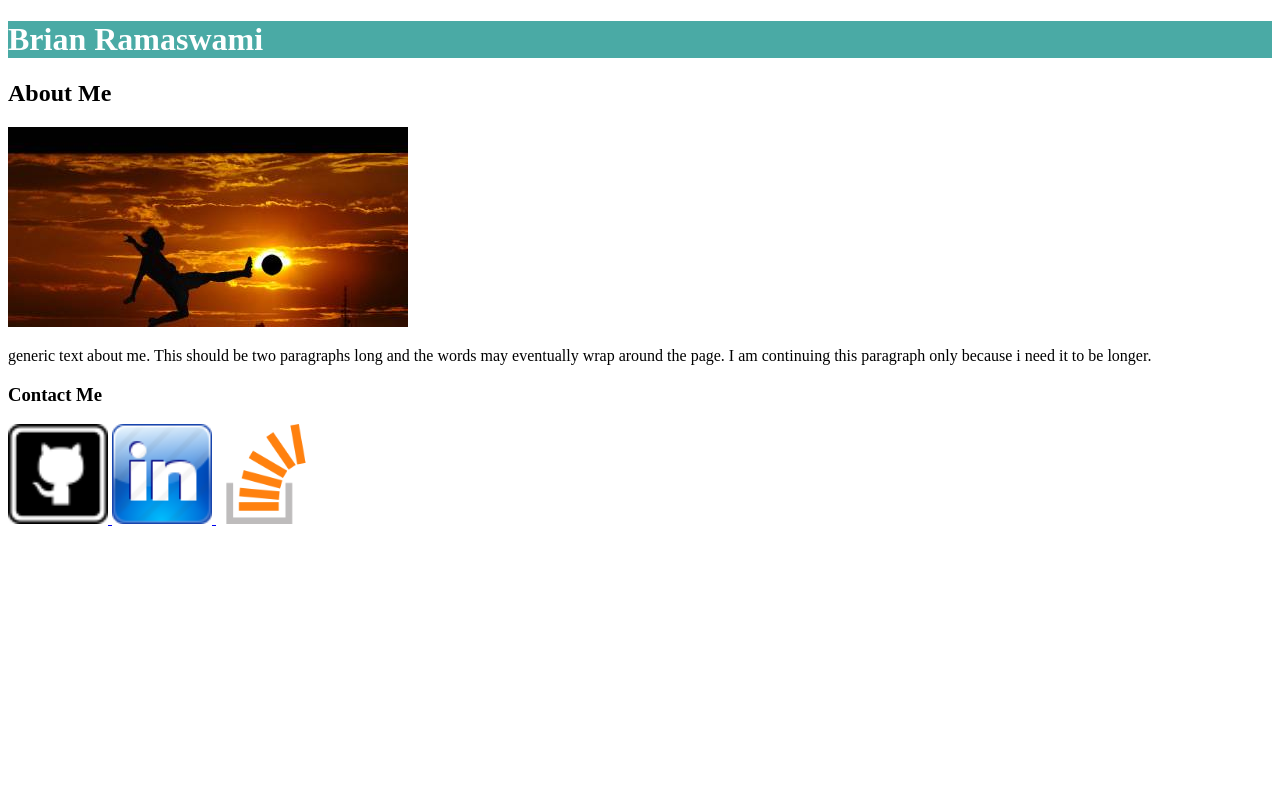
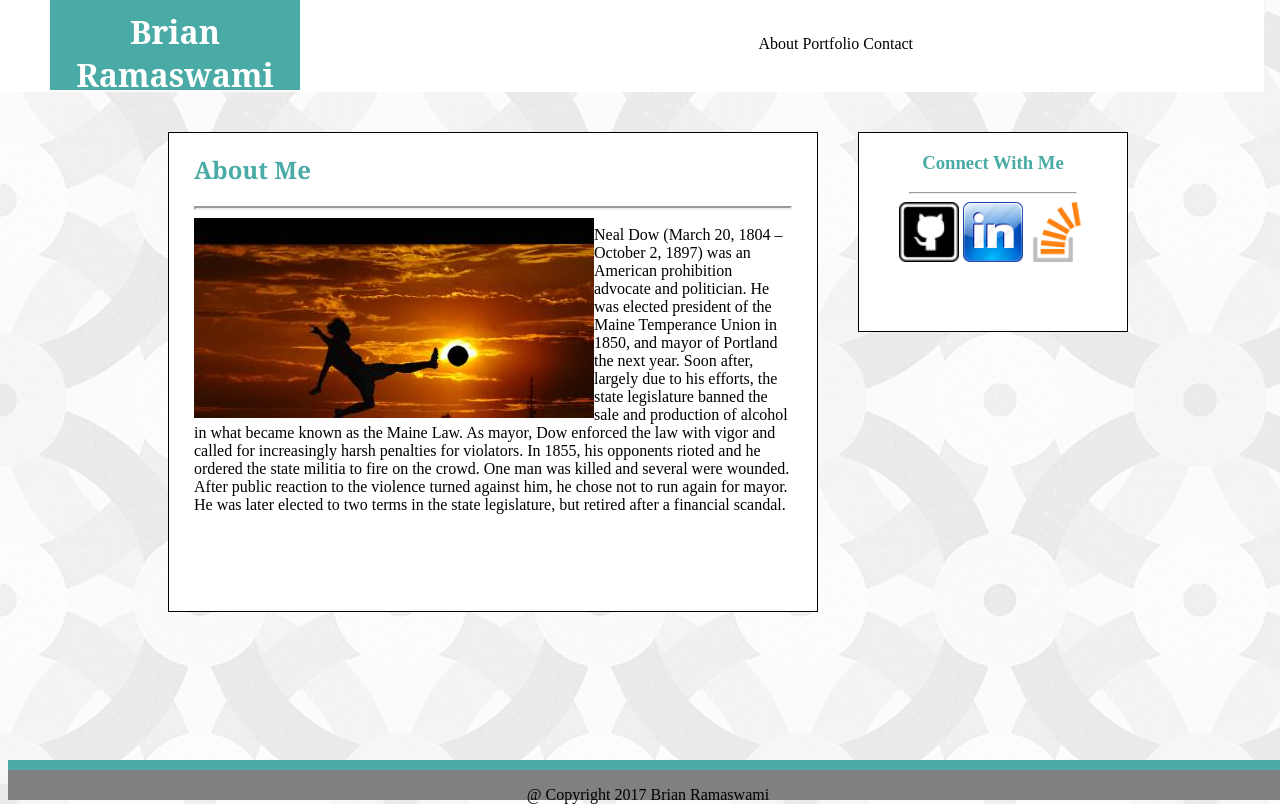
Before and after one commit to brianramaswami/Basic-Portfolio, a plain HTML site: page index.html in a window 1280 px wide. Drawn offline with Linux system fonts and the light colour scheme.

Commit message:
commited

```diff
--- a/assets/css/style.css
+++ b/assets/css/style.css
@@ -1,9 +1,124 @@
-#myname{
-color: white;
-background-color: #4aaaa5;
+body{
+	background-image: url("../images/backgroundimage.png");
+}
+
+#headerblock{
+position: relative;
+box-sizing: border-box;
+background-color: white;
+border: 1px #dddddd;
+height: 92px;
+width: 100%;
+margin-top: -8px;
+margin-left: -8px;
 
 }
 
-body{
-	background-image: url(Basic-Portfolio/assets/images/backgroundimage.png);
+
+.aboutMe{
+box-sizing: border-box;
+width:  250px;
+height: 90px;
+left: 255px;
+margin-left: 50px;
+background-color: #4aaaa5;
 }
+
+#myname{
+margin-top: 0px;
+margin-bottom: 0px;
+color: white;
+font-family: 'serif';
+text-align: center;
+padding-top: 10px;
+}
+.tabs{
+	box-sizing: border-box;
+	width: 200px;
+	height: 25px;
+	position: relative;
+	border-color: black;
+	border: 1px;
+	background-color: white;
+	left: 60%;
+	bottom: 60%
+
+
+}
+
+#About{
+	left: -50px;
+}
+
+a:link{
+ text-decoration: none;
+ color: black;
+}
+
+
+#block2{
+box-sizing: border-box;
+background-color: white;
+border: 1px solid black;
+margin-left: 160px;
+margin-top: 40px;
+width: 650px;
+height: 480px;
+float: left;
+padding-left: 25px;
+padding-right: 25px;
+}
+
+#about_me{
+	color:#4aaaa5;
+	font-family:'Georgia';
+}
+
+#line{
+border-width: 2px;
+}
+
+#biopic{
+	float: left;
+}
+
+#bio{
+
+}
+
+#block3{
+box-sizing: border-box;
+background-color: white;
+border: 1px solid black;
+width: 270px;
+height: 200px;
+float: left;
+text-align: center;
+margin-left: 40px;
+margin-top: 40px;
+margin-right: 140px;
+color: #4aaaa5;
+}
+
+#another_line{
+margin-left: 50px;
+margin-right: 50px;
+
+}
+b
+#contactlinks{
+	margin-top: 40px;
+}
+
+#Footer{
+	box-sizing: border-box;
+	background-color: gray;
+	border-color: gray;
+	bottom: 0px;
+	height: 40px;
+	width: 100%;
+	text-align: center;
+	position: absolute;
+	border-top: 10px  solid #4aaaa5;
+
+}
--- a/index.html
+++ b/index.html
@@ -2,49 +2,62 @@
 <!DOCTYPE html>
 <html>
 <head>
-	<title>About Me</title>
 	 <link rel="stylesheet" type="text/css" href="assets/css/style.css">
 </head>
 
 
-<body>
 
-<content id="block1">
-	<h1 id="myname">Brian Ramaswami</h1> <!--Brian Ramaswami-->
-</content>
+	<div id="headerblock">
+		<div class="aboutMe">
+			<h1 id="myname">Brian Ramaswami</h1> <!--Brian Ramaswami-->
+		</div>
+		<div class="tabs">
+			<a id="About" href="index.html">About</a>
+			<a id="Portfolio" href="portfolio.html">Portfolio</a>
+			<a id="Contact" href="contact.html">Contact</a>
+		</div>
+	</div>
 
-<content id="block2">
-	<h2 id="about me">About Me</h2> <!--About Me-->
-
+<div id="block2">
+	<h2 id="about_me">About Me</h2> <!--About Me-->
+	<hr id="line">
 	<!--line on page-->
 
 	<img id="biopic" src="assets/images/lorempixel.jpg">
 	<!--Image of me-->
-	<p id="bio">generic text about me. This should be two paragraphs long and the words may eventually wrap around the page. I am continuing this paragraph only because i need it to be longer.</p>
-</content> <!-- my bio-->
+	<p id="bio">Neal Dow (March 20, 1804 – October 2, 1897) was an American prohibition advocate and politician. He was elected president of the Maine Temperance Union in 1850, and mayor of Portland the next year. Soon after, largely due to his efforts, the state legislature banned the sale and production of alcohol in what became known as the Maine Law. As mayor, Dow enforced the law with vigor and called for increasingly harsh penalties for violators. In 1855, his opponents rioted and he ordered the state militia to fire on the crowd. One man was killed and several were wounded. After public reaction to the violence turned against him, he chose not to run again for mayor. He was later elected to two terms in the state legislature, but retired after a financial scandal. </p>
+</div>
+ <!-- my bio-->
 
-<content id="block3">
-	<h3 id="contact me">Contact Me</h3>
+<div id="block3">
+	<h3 id="contact me">Connect With Me</h3>
+	<hr id="another_line">
 
 	<!--line on page-->
-
+<div id="contactlinks">
 <a id="githublink" href="https://github.com/brianramaswami">
-<img border="0" src="assets/images/github.png" width="100" height="100">
+<img border="0" src="assets/images/github.png" width="60" height="60">
 </a>
 <!-- Github logo with link-->
 
 <a id="linkedinlink" href="https//www.linkedin.com/in/brianramaswami
 ">
-<img border="0" src="assets/images/Linkedin.png" width="100" height="100">
+<img border="0" src="assets/images/Linkedin.png" width="60" height="60">
 </a>
 <!--Linkedin logo with link-->
 
 <a id="stackoverflowlink" href="https://stackoverflow.com/users/7596622/brian-ramaswami">
-<img border="0" src="assets/images/Stack_Overflow.png" width="100" height="100">
+<img border="0" src="assets/images/Stack_Overflow.png" width="60" height="60">
 </a>
+</div>
+</div>
 <!--Linkedin logo with link-->
-</content>
 
-</body>
+<!-- A Footer-->
+<footer id="Footer">
+	<p id="copyright">
+		@ Copyright 2017 Brian Ramaswami
+	</p>
+</footer>
 
 </html>
```
